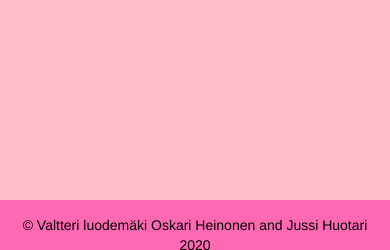
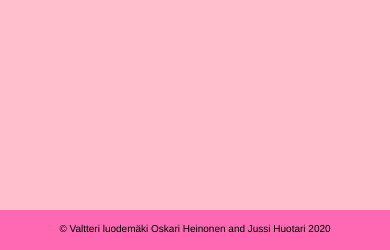
Before and after one commit to oheinonen/wsd2019_project, a Django app: page /browsegames/ in a window 390 px wide. Shown: the part 594-844 px from the top of the page. Run offline with Django 3.2, Linux system fonts and the light colour scheme; some libraries are stand-ins or nearby versions.

Commit message:
made footer ok for mobile view also

```diff
--- a/gamestore/static/gamestore/style.css
+++ b/gamestore/static/gamestore/style.css
@@ -23,7 +23,7 @@ body {
   position: fixed;
   left: 0;
   bottom: 0;
-  height: 50px;
+  height: 40px;
   width: 100%;
   background-color: hotpink;
   color: black;
@@ -31,6 +31,8 @@ body {
 }
 
 .footer-text{
-  padding-top: 15px;
+  font-size: 10px ;
+  padding-top: 12px;
+  padding-bottom: 10px
   text-align: center;
 }
```
